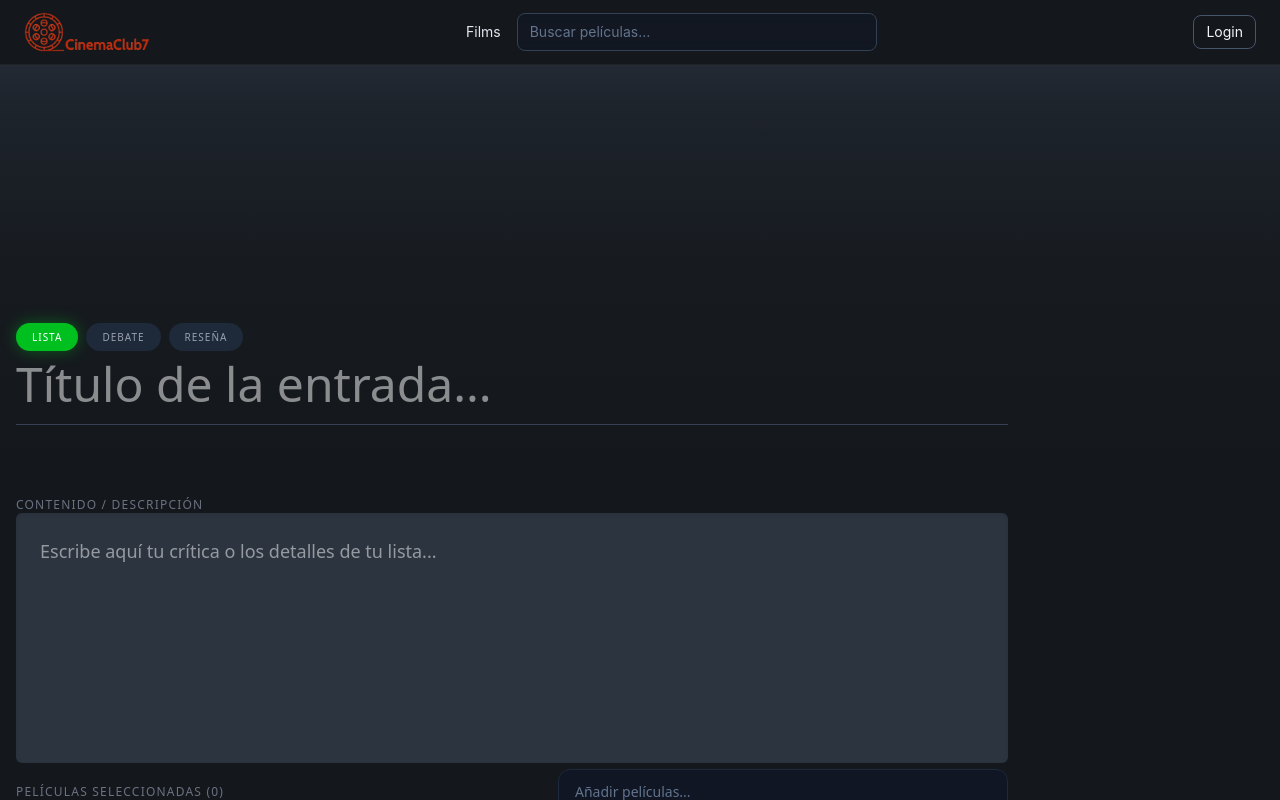
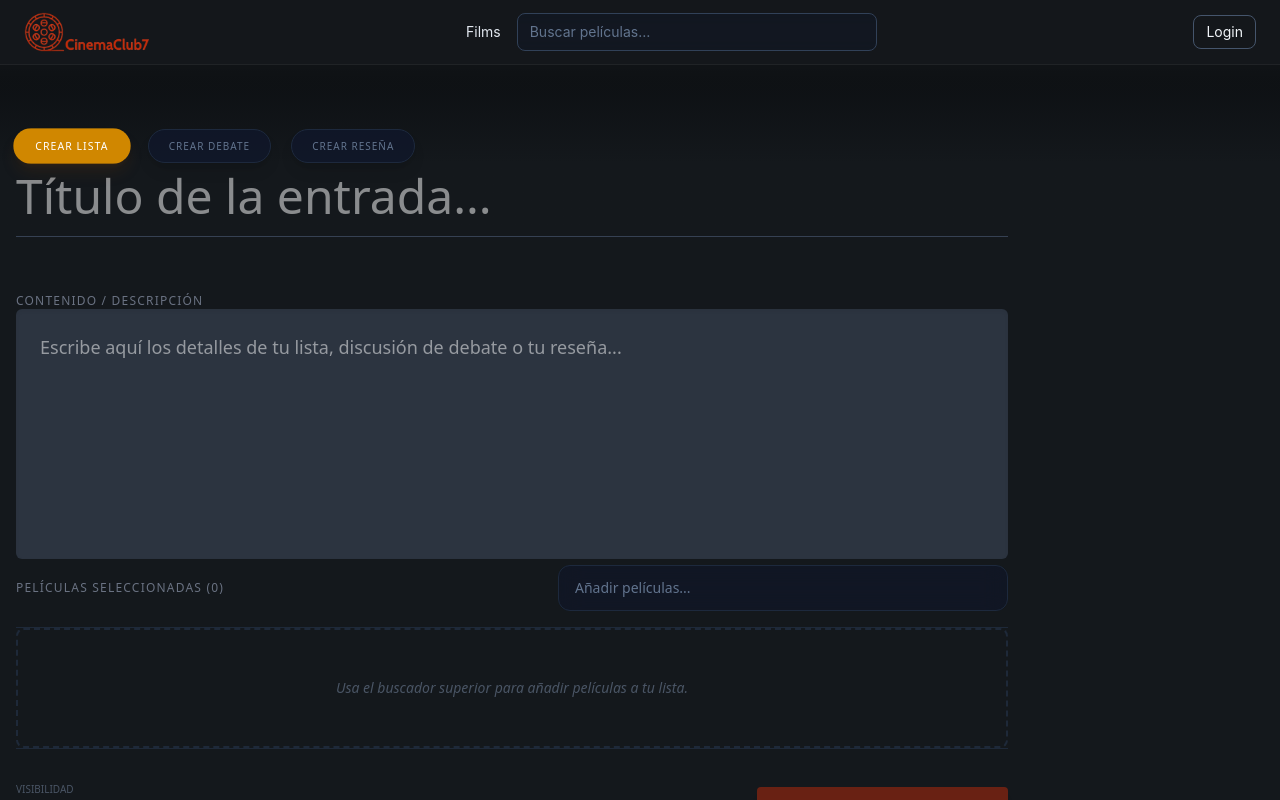
Before and after one commit to CynthiaMartel/CinemaClub, a Vue app in the folder frontend/: page /create-entry/1 in a window 1280 px wide. Built offline with nearby package versions, Linux system fonts and the light colour scheme; the HTML template or start-up script is replaced by a standard one.

Commit message:
style(entry-ui): refine EntryFormView color palette and visual appearance -- style(entry-ui): refinar paleta de colores y apariencia visual de EntryFormView

```diff
--- a/frontend/src/views/EntryFormView.vue
+++ b/frontend/src/views/EntryFormView.vue
@@ -9,24 +9,22 @@ const router = useRouter();
 const isSubmitting = ref(false);
 
 const types = [
-  { label: 'Lista', value: 'user_list' },
-  { label: 'Debate', value: 'user_debate' },
-  { label: 'Reseña', value: 'user_review' }
+  { label: 'Crear Lista', value: 'user_list', activeClass: 'bg-yellow-600 shadow-yellow-900/20', hoverClass: 'hover:text-yellow-500' },
+  { label: 'Crear Debate', value: 'user_debate', activeClass: 'bg-orange-500 shadow-orange-900/20', hoverClass: 'hover:text-orange-400' },
+  { label: 'Crear Reseña', value: 'user_review', activeClass: 'bg-[#BE2B0C] shadow-red-900/20', hoverClass: 'hover:text-red-500' }
 ];
 
 const form = ref({
   title: '',
   content: '',
-  type: 'user_list', // Valor inicial por defecto (es necesario para que se marque inicialmente al abrir la pag)
-  visibility: 'public', // Valor inicial por defecto (es necesario para que se marque inicialmente al abrir la pag)
-  films: [] // Objetos completos para el Grid
+  type: 'user_list',
+  visibility: 'public',
+  films: []
 });
 
 const addFilm = (film) => {
-  // Evitar duplicados por idFilm
   const exists = form.value.films.some(f => f.idFilm === film.idFilm);
   if (!exists) {
-    // Mapeamos el campo frame de bb a poster_url para el componente MovieGrid
     form.value.films.push({
       ...film,
       poster_url: film.frame
@@ -49,8 +47,6 @@ const submitEntry = async () => {
     };
 
     const response = await api.post('/user_entries/create', payload);
-
-    // Intentamos sacar el ID de varias formas
     const newId = response.data?.data?.id || response.data?.id;
 
     if (newId) {
@@ -63,39 +59,33 @@ const submitEntry = async () => {
       });
     }
   } catch (e) {
-
     console.error("ERROR DETALLADO:", e.response?.data || e);
     alert("Error al procesar la respuesta del servidor.");
   } finally {
     isSubmitting.value = false;
   }
 };
-
 </script>
-
-<style scoped>
-.animate-fade-in {
-  animation: fadeIn 0.4s ease-out;
-}
-@keyframes fadeIn {
-  from { opacity: 0; transform: translateY(10px); }
-  to { opacity: 1; transform: translateY(0); }
-}
-</style>
 
 <template>
   <div v-if="form" class="min-h-screen bg-[#14181c] text-[#9ab] font-sans pb-20">
 
-    <div class="relative w-full h-[350px] md:h-[400px] overflow-hidden bg-[#2c3440]">
+    <div class="relative w-full h-auto pt-12 md:pt-16 overflow-hidden">
       <div class="absolute inset-0 bg-gradient-to-b from-black/20 via-[#14181c]/90 to-[#14181c]"></div>
 
-      <div class="relative max-w-5xl mx-auto px-4 h-full flex flex-col justify-end pb-10">
-        <div class="flex gap-2 mb-6">
+      <div class="relative max-w-5xl mx-auto px-4 h-full flex flex-col justify-end pb-6">
+
+
+        <div class="flex flex-wrap gap-5 mb-10">
           <button
             v-for="t in types" :key="t.value"
             @click="form.type = t.value"
-            :class="form.type === t.value ? 'bg-[#00c020] text-white shadow-[0_0_15px_rgba(0,192,32,0.4)]' : 'bg-gray-800 text-gray-400'"
-            class="px-4 py-1.5 rounded-full text-[10px] font-bold uppercase tracking-widest transition-all"
+            :class="[
+              'px-5 py-2 rounded-full text-[10px] font-black uppercase tracking-widest transition-all duration-300 border shadow-lg',
+              form.type === t.value
+                ? `${t.activeClass} text-white border-transparent scale-105`
+                : `bg-slate-900/80 text-slate-500 border-slate-800 ${t.hoverClass} hover:border-slate-700`
+            ]"
           >
             {{ t.label }}
           </button>
@@ -105,7 +95,7 @@ const submitEntry = async () => {
           v-model="form.title"
           type="text"
           placeholder="Título de la entrada..."
-          class="bg-transparent text-3xl md:text-5xl font-bold text-white outline-none border-b border-gray-700 focus:border-[#00c020] transition-colors w-full pb-2"
+          class="bg-transparent text-3xl md:text-5xl font-bold text-white outline-none border-b border-gray-700 focus:border-[#13c090] transition-colors w-full pb-2"
         >
       </div>
     </div>
@@ -113,10 +103,12 @@ const submitEntry = async () => {
     <main class="max-w-5xl mx-auto px-4 py-8">
 
       <section class="mb-10">
-        <label class="block text-xs font-bold uppercase tracking-widest text-gray-500 mb-4">Contenido / Descripción</label>
+        <label class="block text-xs font-bold uppercase tracking-widest text-gray-500 mb-4">
+          Contenido / Descripción
+        </label>
         <textarea
           v-model="form.content"
-          placeholder="Escribe aquí tu crítica o los detalles de tu lista..."
+          placeholder="Escribe aquí los detalles de tu lista, discusión de debate o tu reseña..."
           class="w-full bg-[#2c3440] border-none rounded-md p-6 text-white text-lg focus:ring-2 focus:ring-[#00c020] min-h-[250px] resize-none shadow-inner"
         ></textarea>
       </section>
@@ -154,7 +146,7 @@ const submitEntry = async () => {
         <button
           @click="submitEntry"
           :disabled="isSubmitting || !form.title"
-          class="bg-[#00c020] hover:bg-[#00e020] text-white font-bold py-3 px-12 rounded shadow-lg disabled:opacity-50 transition-all uppercase tracking-widest text-sm"
+          class="bg-brand hover:bg-slate-800 text-white font-bold py-3 px-12 rounded shadow-lg disabled:opacity-50 transition-all uppercase tracking-widest text-sm"
         >
           {{ isSubmitting ? 'Publicando...' : 'Publicar Entrada' }}
         </button>
@@ -162,3 +154,13 @@ const submitEntry = async () => {
     </main>
   </div>
 </template>
+
+<style scoped>
+.animate-fade-in {
+  animation: fadeIn 0.4s ease-out;
+}
+@keyframes fadeIn {
+  from { opacity: 0; transform: translateY(10px); }
+  to { opacity: 1; transform: translateY(0); }
+}
+</style>
```
